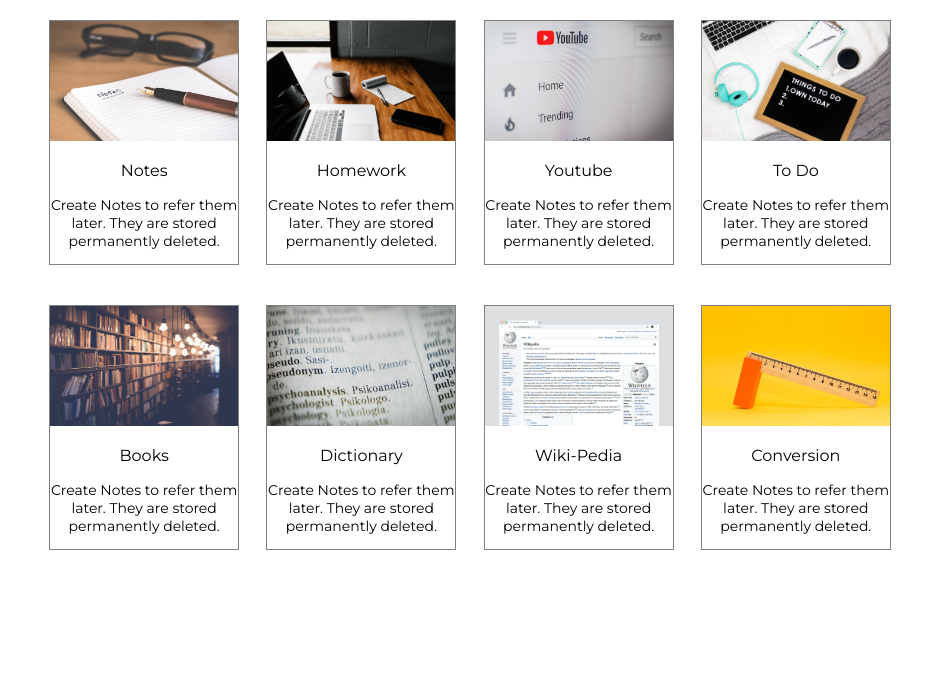
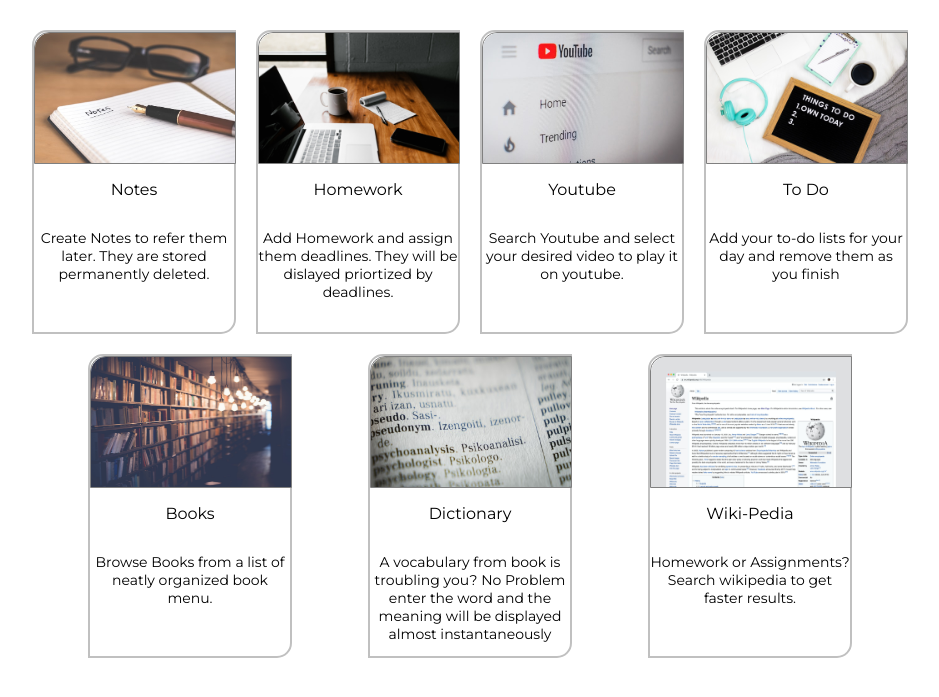
Before and after one commit to Karan7887/Learning-Hub, a Django app: page /dashboard/ in a window 1280 px wide. Shown: the part 35-732 px from the top of the page, without its empty margins (170-1109 px from the left). Run offline with Django 3.2, Linux system fonts and the light colour scheme; a user stored in the database is signed in; some libraries are stand-ins or nearby versions.

Commit message:
Frontend Changes

```diff
--- a/dashboard/templates/dashboard/home.html
+++ b/dashboard/templates/dashboard/home.html
@@ -3,70 +3,68 @@
 {% block content %}
 <section class="main-section">
     <div class="main-content">
-        <a href="{% url 'notes_page' %}" class="content-div">
-        <div>
+        <!-- <a href="{% url 'notes_page' %}" class="content-div"> -->
+        <div class="imp-block">
             <div class="image-block">
-                <img src="{% static 'images/notes.jpg' %}"  >
+                <a href="{% url 'notes_page' %}" class="content-div"><img src="{% static 'images/notes.jpg' %}" href="{% url 'notes_page' %}"  ></a>
             </div>
             <p class="para">Notes</p>
             <p class="desc">Create Notes to refer them later. They are stored permanently deleted.</p>
         </div>
-        </a>
-        <a href="{% url 'homework_page' %}" class="content-div">
-        <div>
+        <!-- </a> -->
+
+        <div class="imp-block">
             <div class="image-block">
-                <img src="{% static 'images/homework.jpg' %}"  >
+                <a href="{% url 'homework_page' %}" class="content-div"><img src="{% static 'images/homework.jpg' %}"  ></a>
             </div>
             <p class="para">Homework</p>
-            <p class="desc">Create Notes to refer them later. They are stored permanently deleted.</p>
+            <p class="desc">Add Homework and assign them deadlines. They will be dislayed priortized by deadlines.</p>
         </div>
-        </a>
-        <a href="{% url 'youtube_page' %}" class="content-div">
-        <div>
+
+        <div class="imp-block" >
             <div class="image-block">
-                <img src="{% static 'images/youtube.jpg' %}"  >
+                <a href="{% url 'youtube_page' %}" class="content-div"><img src="{% static 'images/youtube.jpg' %}"  ></a>
             </div>
             <p class="para">Youtube</p>
-            <p class="desc">Create Notes to refer them later. They are stored permanently deleted.</p>
+            <p class="desc">Search Youtube and select your desired video to play it on youtube.</p>
         </div>
-        </a>
-        <a href="{% url 'todo_page' %}" class="content-div">
-        <div>
+
+        <div class="imp-block">
             <div class="image-block">
-                <img src="{% static 'images/todo.jpg' %}"  >
+                <a href="{% url 'todo_page' %}" class="content-div"><img src="{% static 'images/todo.jpg' %}"  ></a>
             </div>
             <p class="para">To Do</p>
-            <p class="desc">Create Notes to refer them later. They are stored permanently deleted.</p>
+            <p class="desc">Add your to-do lists for your day and remove them as you finish</p>
         </div>
-        </a>
-        <a href="{% url 'books_page' %}" class="content-div">
-        <div>
+
+
+        <div class="imp-block">
             <div class="image-block">
-                <img src="{% static 'images/books.jpg' %}"  >
+                <a href="{% url 'books_page' %}" class="content-div"><img src="{% static 'images/books.jpg' %}"  ></a>
             </div>
             <p class="para">Books</p>
-            <p class="desc">Create Notes to refer them later. They are stored permanently deleted.</p>
+            <p class="desc">Browse Books from a list of neatly organized book menu.</p>
         </div>
-        </a>
-        <a href="{% url 'dictionary_page' %}" class="content-div">
-        <div>
+
+
+        <div class="imp-block">
             <div class="image-block">
-                <img src="{% static 'images/dictionary.jpg' %}"  >
+                <a href="{% url 'dictionary_page' %}" class="content-div"><img src="{% static 'images/dictionary.jpg' %}"  ></a>
             </div>
             <p class="para">Dictionary</p>
-            <p class="desc">Create Notes to refer them later. They are stored permanently deleted.</p>
+            <p class="desc">A vocabulary from book is troubling you? No Problem enter the word and the meaning will be displayed almost instantaneously</p>
         </div>
-        </a>
-        <a href="{% url 'wiki_page' %}" class="content-div">
-        <div>
+
+
+        <div class="imp-block">
             <div class="image-block">
-                <img src="{% static 'images/wiki.jpg' %}"  >
+                <a href="{% url 'wiki_page' %}" class="content-div"><img src="{% static 'images/wiki.jpg' %}"  ></a>
             </div>
             <p class="para">Wiki-Pedia</p>
-            <p class="desc">Create Notes to refer them later. They are stored permanently deleted.</p>
+            <p class="desc">Homework or Assignments? Search wikipedia to get faster results.</p>
         </div>
-        </a>
-        <a href="{% url 'conversion_page' %}" class="content-div">
+
+        <!-- <a href="{% url 'conversion_page' %}" class="content-div">
         <div>
             <div class="image-block">
                 <img src="{% static 'images/conversion.jpg' %}"  >
@@ -74,7 +72,7 @@
             <p class="para">Conversion</p>
             <p class="desc">Create Notes to refer them later. They are stored permanently deleted.</p>
         </div>
-        </a>
+        </a> -->
     </div>
 </section>
 {% endblock content %}
--- a/static/css/home.css
+++ b/static/css/home.css
@@ -4,6 +4,7 @@
     width: 100%;
     justify-content: center;
     align-items: center;
+    margin-top: 20px;
 }
 
 a{
@@ -108,9 +109,18 @@ a{
     width: 70%;
     flex-wrap: wrap;
 }
-.image-block{
+
+.main-content div{
+    display: flex;
+    flex-direction: column;
+    width: 200px;
+}
+
+.image-block a{
     width: 100%;
+    border-top-left-radius: 15px;
 }
+
 
 .content-div{
     display: flex;
@@ -118,14 +128,19 @@ a{
     justify-content: space-between;
     align-items: center;
     width: 21%;
-    margin: 20px 0px;
     border: 1px solid grey;
     text-align: center;
     cursor: pointer;
 }
-.content-div img{
+.content-div a img{
     height: 120px;
     width: 100%;
+}
+
+.content-div img{
+    height: 130px;
+    inline-size: -webkit-fill-available;
+    border-top-left-radius: 15px;
 }
 
 .para{
@@ -346,3 +361,18 @@ tbody tr td{
 tbody tr td:last-child{
     text-align: center;
 }
+
+/* .main-content a {
+    border: 2px solid black;
+    border-radius: 50px;
+} */
+
+.imp-block{
+    border: 2px solid silver;
+    border-top-left-radius: 15px;
+    border-bottom-right-radius: 15px;
+    margin: 10px;
+    text-align: center;
+    height: 300px;
+
+}
```
Also changed, not shown: db.sqlite3.
